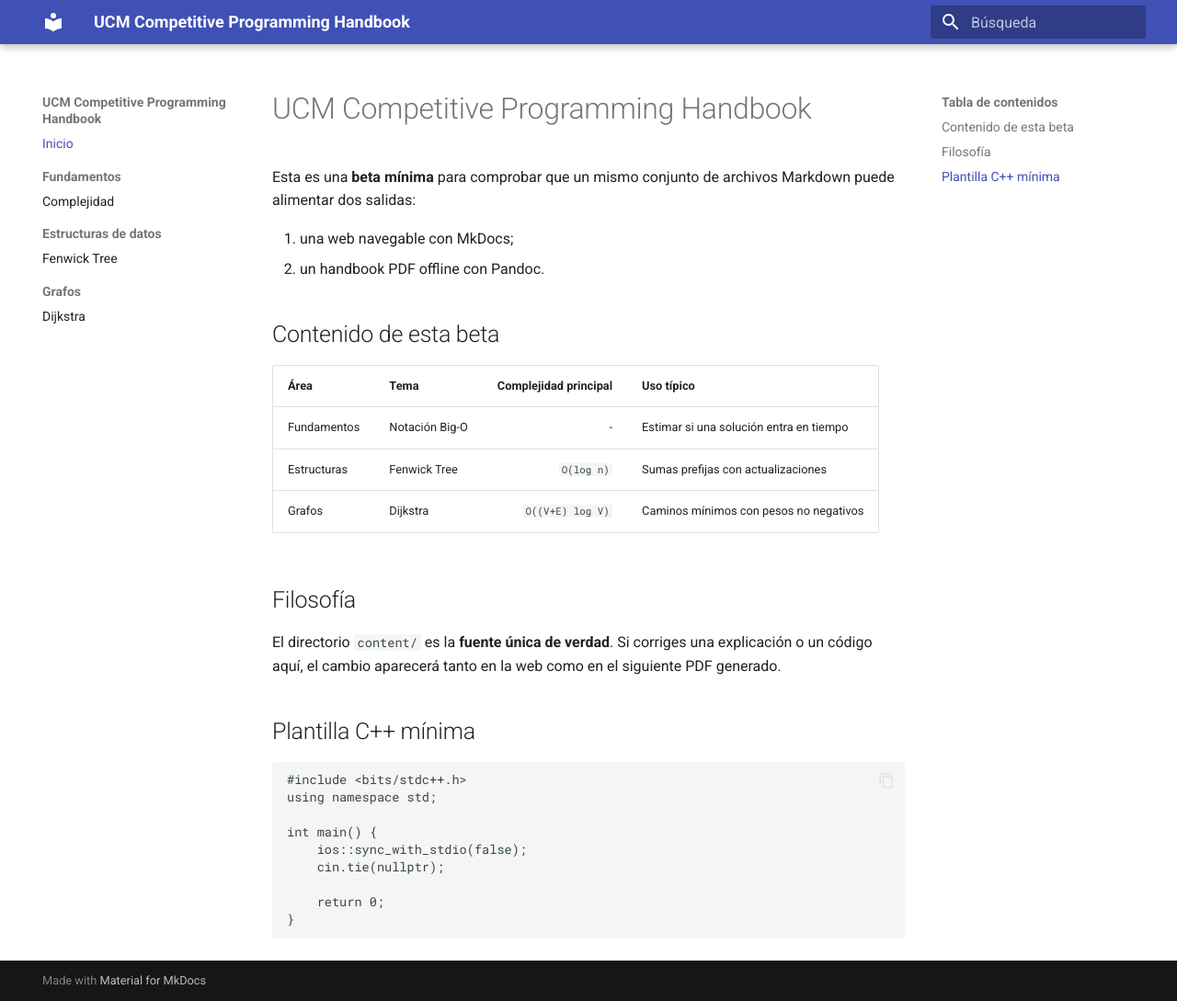
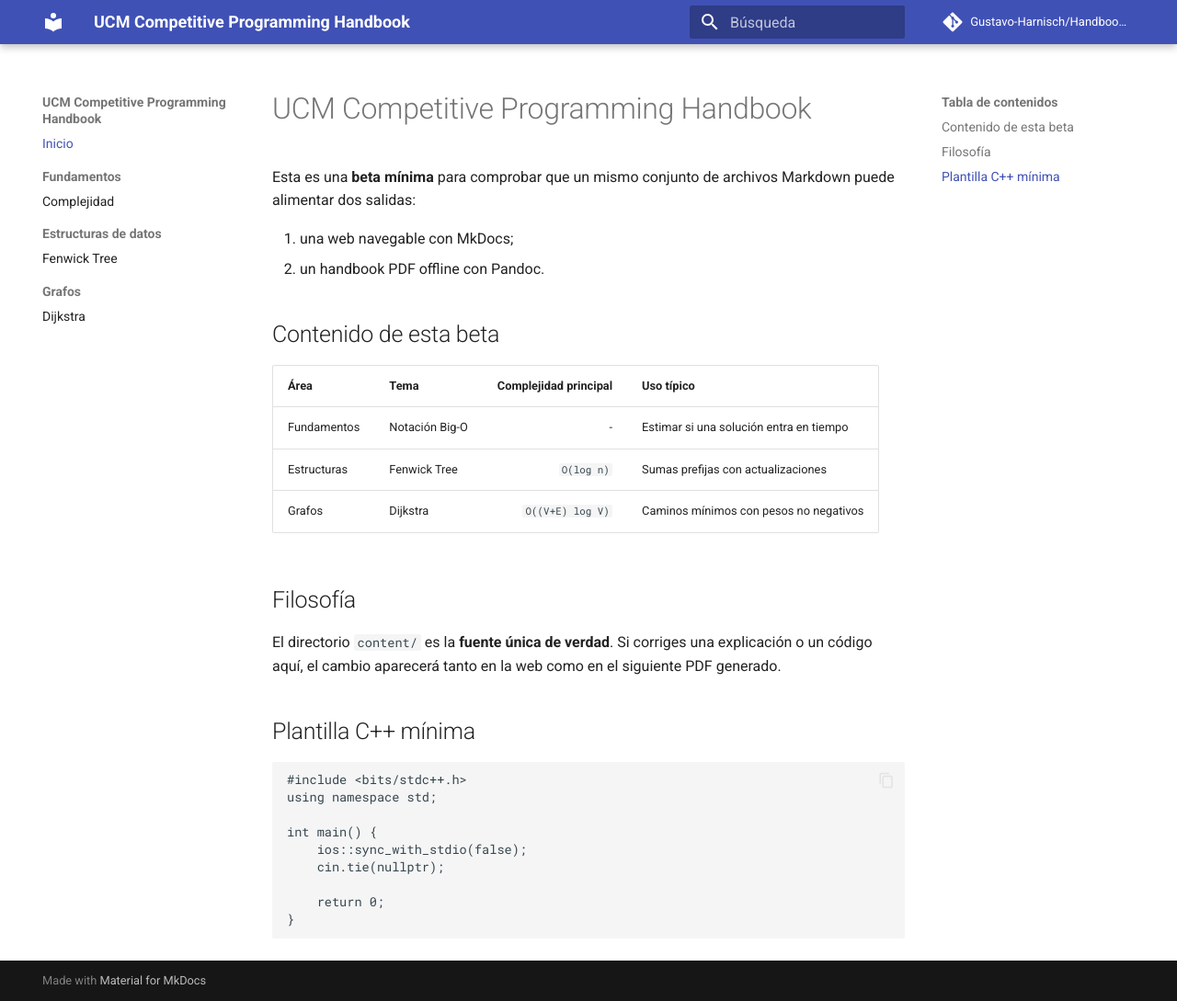
Before and after one commit to Gustavo-Harnisch/Handbook-UCM, an MkDocs documentation site: the page built from content/index.md, in a window 1280 px wide and 1089 px high. Shown: the whole window at 92% size. Built offline with MkDocs 1.6.1 and Material for MkDocs 9.7.7, drawn with Linux system fonts in a browser that asks for light colours; comment, search, counter and statistics services are not loaded.

Commit message:
Update repository name and URL in mkdocs.yml

```diff
--- a/mkdocs.yml
+++ b/mkdocs.yml
@@ -5,7 +5,8 @@ site_author: UCM Competitive Programming
 docs_dir: content
 site_dir: dist/site
 
-repo_name: ucm-competitive-programming/handbook
+repo_name: Gustavo-Harnisch/Handbook-UCM
+repo_url: https://github.com/Gustavo-Harnisch/Handbook-UCM
 
 theme:
   name: material
@@ -18,10 +19,13 @@ theme:
 
 nav:
   - Inicio: index.md
+
   - Fundamentos:
       - Complejidad: complexity.md
+
   - Estructuras de datos:
       - Fenwick Tree: data-structures/fenwick-tree.md
+
   - Grafos:
       - Dijkstra: graphs/dijkstra.md
 
```
